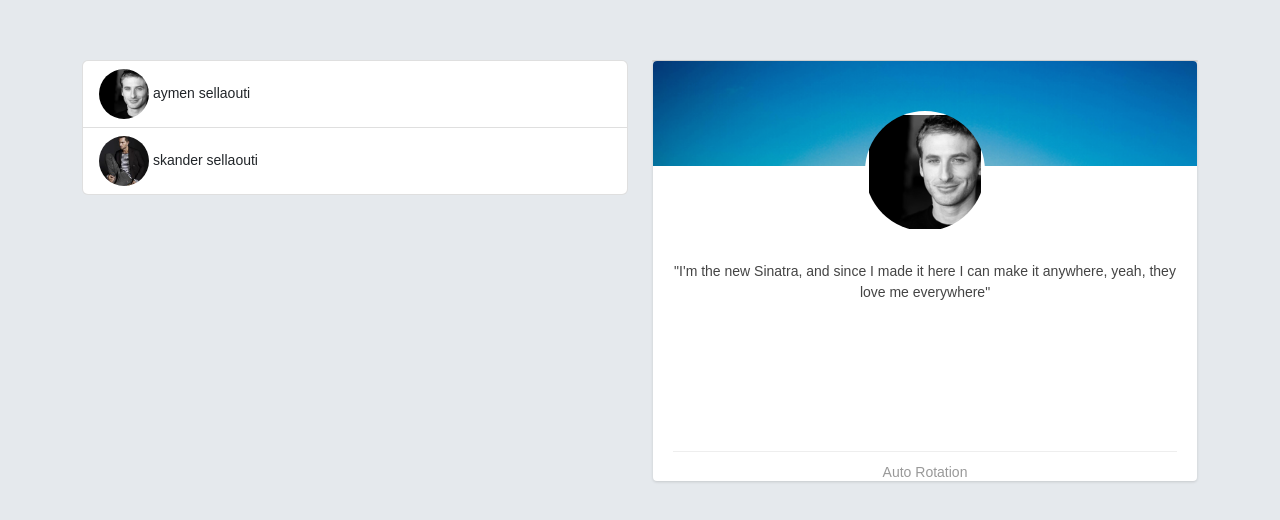
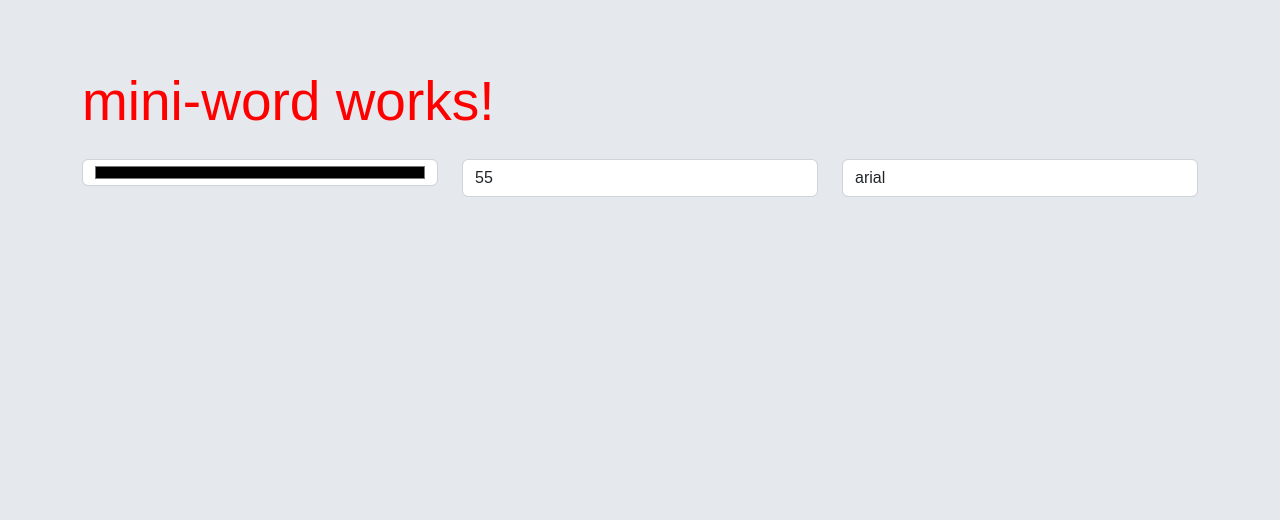
Before and after one commit to aymensellaouti/arabsoft, an Angular app: page / in a window 1280 px wide. Shown: the top 520 px of the page. Built offline with nearby package versions, Linux system fonts and the light colour scheme.

Commit message:
min word

```diff
--- a/src/app/app.component.html
+++ b/src/app/app.component.html
@@ -1 +1 @@
-<app-cv></app-cv>
+<app-mini-word></app-mini-word>
--- a/src/app/app.module.ts
+++ b/src/app/app.module.ts
@@ -15,6 +15,8 @@
 import { ListComponent } from './cv/list/list.component';
 import { CvCardComponent } from './cv/cv-card/cv-card.component';
 import { ItemComponent } from './cv/item/item.component';
+import { NgstyleComponent } from './directives/ngstyle/ngstyle.component';
+import { MiniWordComponent } from './directives/mini-word/mini-word.component';
 @NgModule({
   declarations: [
     AppComponent,
@@ -29,6 +31,8 @@
     ListComponent,
     CvCardComponent,
     ItemComponent,
+    NgstyleComponent,
+    MiniWordComponent,
   ],
   imports: [BrowserModule, AppRoutingModule, FormsModule],
   providers: [],
--- /dev/null
+++ b/src/app/directives/mini-word/mini-word.component.html
@@ -0,0 +1,20 @@
+<p [ngStyle]="{
+    color: color,
+    fontFamily: font,
+    fontSize: size + 'px'
+  }">mini-word works!</p>
+<div class="row">
+  <div class="col">
+    <input [(ngModel)]="color" type="color" class="form-control">
+  </div>
+  <div class="col">
+    <input [(ngModel)]="size" type="number" class="form-control">
+  </div>
+  <div class="col">
+    <select [(ngModel)]="font" class="form-control">
+      <option value="arial">arial</option>
+      <option value="verdana">verdana</option>
+      <option value="garamond">garamond</option>
+    </select>
+  </div>
+</div>
--- /dev/null
+++ b/src/app/directives/mini-word/mini-word.component.ts
@@ -0,0 +1,17 @@
+import { Component, OnInit } from '@angular/core';
+
+@Component({
+  selector: 'app-mini-word',
+  templateUrl: './mini-word.component.html',
+  styleUrls: ['./mini-word.component.css']
+})
+export class MiniWordComponent implements OnInit {
+  color = 'red';
+  font = 'arial';
+  size = 55;
+  constructor() { }
+
+  ngOnInit(): void {
+  }
+
+}
--- /dev/null
+++ b/src/app/directives/ngstyle/ngstyle.component.html
@@ -0,0 +1,5 @@
+<p [ngStyle]="{
+  color: color,
+  fontFamily: font,
+  fontSize: size
+}">ngstyle works!</p>
--- /dev/null
+++ b/src/app/directives/ngstyle/ngstyle.component.ts
@@ -0,0 +1,15 @@
+import { Component, Input, OnInit } from '@angular/core';
+
+@Component({
+  selector: 'app-ngstyle',
+  templateUrl: './ngstyle.component.html',
+  styleUrls: ['./ngstyle.component.css'],
+})
+export class NgstyleComponent implements OnInit {
+  @Input() color = 'green';
+  font = 'verdana';
+  size = '75px';
+  constructor() {}
+
+  ngOnInit(): void {}
+}
```
Also changed, not shown: src/app/directives/mini-word/mini-word.component.css (added), src/app/directives/ngstyle/ngstyle.component.css (added), 2 other files (tests, documents, lock files or other folders).
